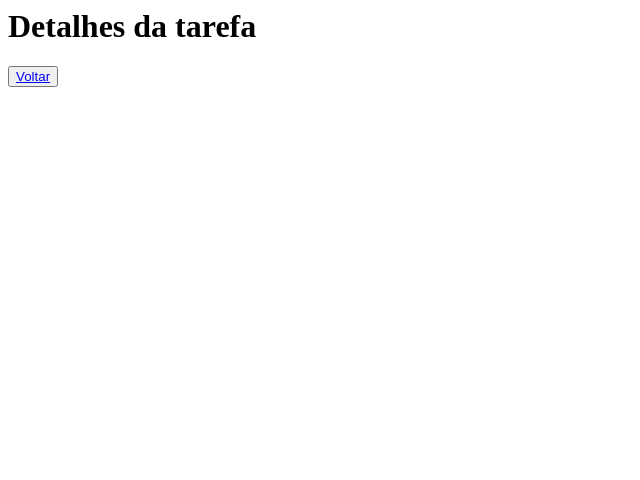
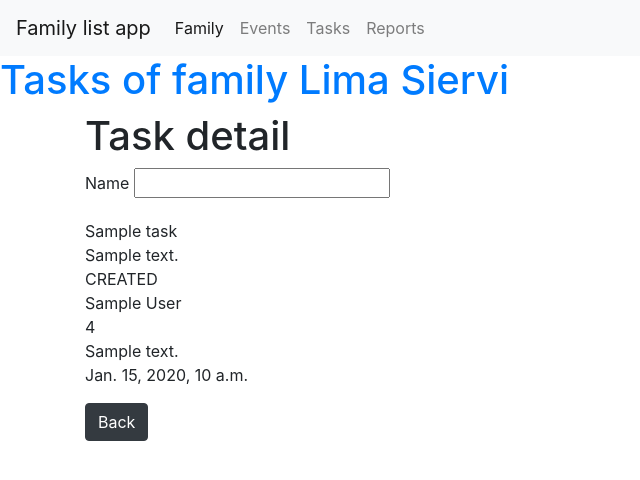
Before and after one commit to ClaudioSiervi/asdf_list, a Django app: page /tasks/00000000-0000-0000-0000-000000000001/ in a window 1280 px wide. Shown: the top 480 px of the page, without its empty margins (0-640 px from the left). Run offline with Django 3.2, Linux system fonts and the light colour scheme; tables that the repository leaves empty hold one stand-in row (values such as "Sample post"); some libraries are stand-ins or nearby versions.

Commit message:
adding bootstrap

```diff
--- /dev/null
+++ b/task_list/templates/task_list/base.html
@@ -0,0 +1,49 @@
+{% load static %}
+<html>
+    <head>
+        <title>Task list</title>
+        <!--<link rel="stylesheet" href="//maxcdn.bootstrapcdn.com/bootstrap/3.2.0/css/bootstrap.min.css">
+        <link rel="stylesheet" href="//maxcdn.bootstrapcdn.com/bootstrap/3.2.0/css/bootstrap-theme.min.css">-->
+
+        <link rel="stylesheet" href="https://stackpath.bootstrapcdn.com/bootstrap/4.1.3/css/bootstrap.min.css" integrity="sha384-MCw98/SFnGE8fJT3GXwEOngsV7Zt27NXFoaoApmYm81iuXoPkFOJwJ8ERdknLPMO" crossorigin="anonymous">
+
+        <script src="https://code.jquery.com/jquery-3.3.1.slim.min.js" integrity="sha384-q8i/X+965DzO0rT7abK41JStQIAqVgRVzpbzo5smXKp4YfRvH+8abtTE1Pi6jizo" crossorigin="anonymous"></script>
+        <script src="https://cdnjs.cloudflare.com/ajax/libs/popper.js/1.14.3/umd/popper.min.js" integrity="sha384-ZMP7rVo3mIykV+2+9J3UJ46jBk0WLaUAdn689aCwoqbBJiSnjAK/l8WvCWPIPm49" crossorigin="anonymous"></script>
+        <script src="https://stackpath.bootstrapcdn.com/bootstrap/4.1.3/js/bootstrap.min.js" integrity="sha384-ChfqqxuZUCnJSK3+MXmPNIyE6ZbWh2IMqE241rYiqJxyMiZ6OW/JmZQ5stwEULTy" crossorigin="anonymous"></script>
+
+        <link href='//fonts.googleapis.com/css?family=Lobster&subset=latin,latin-ext' rel='stylesheet' type='text/css'>
+        <!--<link rel="stylesheet" href="{% static 'css/blog.css' %}">-->
+    </head>
+    <body>
+
+
+            <nav class="navbar navbar-expand-lg navbar-light bg-light">
+                <a class="navbar-brand" href="#">Family list app</a>
+                <button class="navbar-toggler" type="button" data-toggle="collapse" data-target="#navbarNavAltMarkup" aria-controls="navbarNavAltMarkup" aria-expanded="false" aria-label="Toggle navigation">
+                  <span class="navbar-toggler-icon"></span>
+                </button>
+                <div class="collapse navbar-collapse" id="navbarNavAltMarkup">
+                  <div class="navbar-nav">
+                    <a class="nav-item nav-link active" href="#">Family <span class="sr-only">(current)</span></a>
+                    <a class="nav-item nav-link" href="#">Events</a>
+                    <a class="nav-item nav-link" href="#">Tasks</a>
+                    <a class="nav-item nav-link" href="#">Reports</a>
+                  </div>
+                </div>
+              </nav>
+
+        <div class="page-header">
+            <h1><a href="/tasks">Tasks of family Lima Siervi</a></h1>
+        </div>
+
+
+        <div class="content container">
+            <div class="row">
+                <div class="col-md-8">
+                {% block content %}
+                {% endblock %}
+                </div>
+            </div>
+        </div>
+    </body>
+</html>
--- a/task_list/templates/task_list/task_detail.html
+++ b/task_list/templates/task_list/task_detail.html
@@ -1,3 +1,25 @@
-<h1>Detalhes da tarefa </h1>
+{% extends 'task_list/base.html' %}
+{% block content %}
 
-<button><a href="/tasks/">Voltar</a></button>
+<h1>Task detail</h1>
+
+<form>
+  <div>
+    <label>Name</label>
+    <input id="name" {{ task.name }}>
+  </div>
+
+</form>
+
+<p>{{ task.name }} <br>
+{{ task.description }} <br>
+{{ task.status }}<br>
+{{ task.owner }}<br>
+{{ task.rating }}<br>
+{{ task.comments }}<br>
+{{ task.date }}<br>
+</p>
+
+<a class="btn btn-dark" href="/tasks/" role="button">Back</a>
+
+{% endblock %}
```
Also changed, not shown: task_list/templates/task_list/task_list.html (+8 -4 lines).
